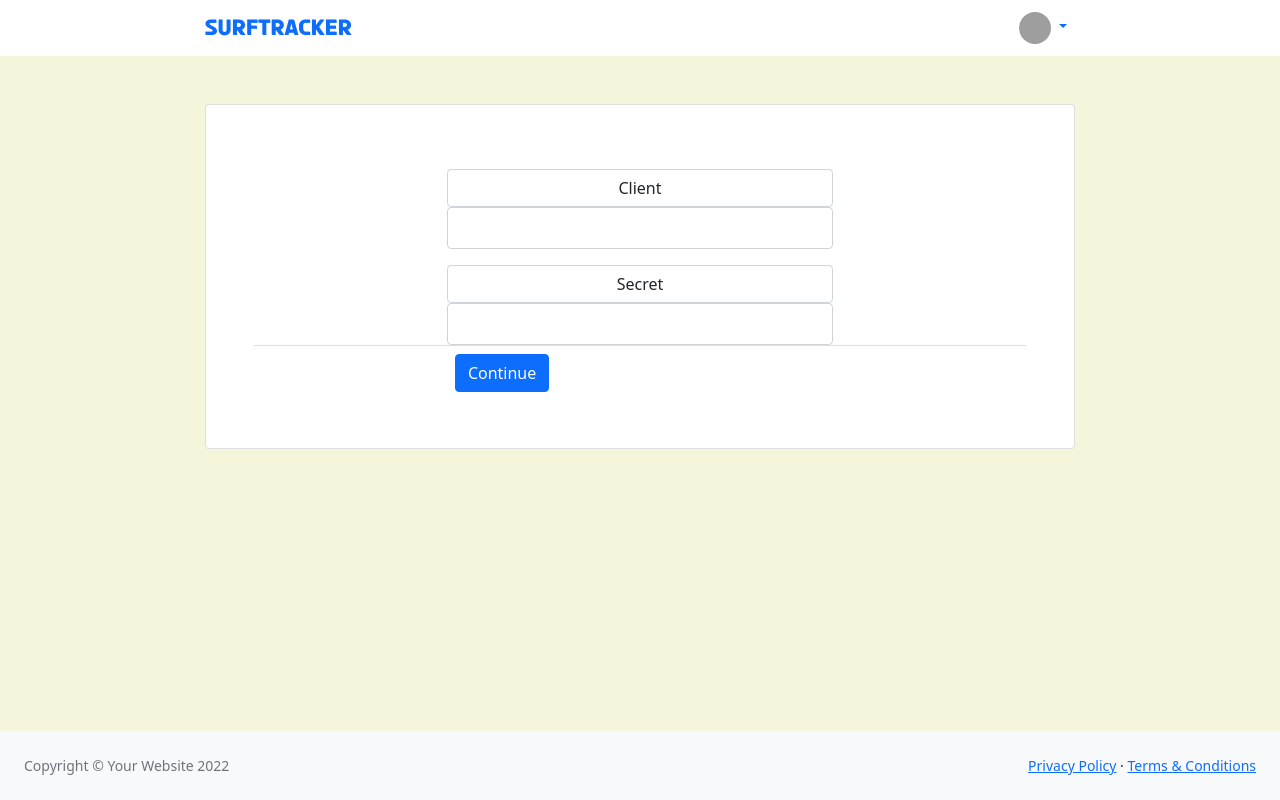
After one commit to filpedias/SurfTracker, a Django app: page /strava/login/ in a window 1280 px wide. The commit adds this page. Run offline with Django 4.2, Linux system fonts and the light colour scheme; some libraries are stand-ins or nearby versions; grey boxes are pictures that could not be loaded.

Commit message:
Strava Login: first commit

```diff
--- a/main/urls.py
+++ b/main/urls.py
@@ -11,6 +11,7 @@ urlpatterns = [
     re_path(r'^accounts/login/$', views.login, name="login"),
     re_path(r'^$', views.home, name="home"),
     re_path(r'^session/(?P<session_id>[0-9]+)/$', views.session, name="session"),
+    re_path(r'^strava/login/$', views.strava_login, name="strava_login")
 
 ]
 
--- a/main/views.py
+++ b/main/views.py
@@ -116,7 +116,28 @@ def session(request, session_id):
         'surfer': session.surfer,
         'session': session,
         'session_data': session_data
-
     }
 
     return render(request, 'session.html', {'vc': vc})
+
+
+
+@require_http_methods(["GET", "POST"])
+def strava_login(request):
+
+    if request.method == 'POST':
+        data = request.POST.copy()
+        if 'client_id' in data and 'client_secret' in data:
+            client_id = data['client_id']
+            client_secret = data['client_secret']
+            print(client_id, client_secret)
+
+
+    vc = {
+        'surfer': request.user
+    }
+
+
+
+
+    return render(request, 'strava_login.html', {'vc': vc})
--- a/static/css/home.css
+++ b/static/css/home.css
@@ -167,3 +167,11 @@
 .cursor-pointer:hover{
     cursor: pointer;
 }
+
+.ml-a {
+  margin-left:auto;
+}
+
+.mr-a {
+  margin-right:auto;
+}
--- a/templates/home.html
+++ b/templates/home.html
@@ -68,7 +68,7 @@
                                         </div>
                                         <div class="text-center mt-3 mb-3">
                                             <a onclick="click_update_strava()" class="btn btn-outline-strava cursor-pointer">
-                                                <span>Update with Strava Data</span>
+                                                <span>Connect with Strava</span>
                                                 <img class="strava-logo" src="{% static 'avatars/strava_logo.png'%}">
                                             </a>
                                         </div>
@@ -139,7 +139,6 @@
 <script>
 
     function click_update_strava(){
-        console.log("ASDASDA")
         window.location='/strava/login/';
     }
 
--- /dev/null
+++ b/templates/strava_login.html
@@ -0,0 +1,93 @@
+<!DOCTYPE html>
+{% load static %}
+<html lang="en">
+    <head>
+        <meta charset="utf-8" />
+        <meta http-equiv="X-UA-Compatible" content="IE=edge" />
+        <meta name="viewport" content="width=device-width, initial-scale=1, shrink-to-fit=no" />
+        <meta name="description" content="" />
+        <meta name="author" content="" />
+        <title>Strava Login | SurfTracker</title>
+        <link rel="shortcut icon" type="image/png" href="{% static 'favicon.ico' %}"/>
+        <link href="https://cdn.jsdelivr.net/npm/simple-datatables@latest/dist/style.css" rel="stylesheet" />
+        <link href="{% static 'css/styles.css' %}" rel="stylesheet" />
+        <link href="{% static 'css/home.css' %}" rel="stylesheet" /><script src="https://cdn.jsdelivr.net/npm/bootstrap@5.1.3/dist/js/bootstrap.bundle.min.js" crossorigin="anonymous"></script>
+        <script src="https://use.fontawesome.com/releases/v6.1.0/js/all.js" crossorigin="anonymous"></script>
+
+</script>
+    </head>
+    <body class="sb-nav-fixed">
+        <nav class="sb-topnav navbar navbar-expand navbar-bg">
+            <div class="navbar-content">
+              <!-- Navbar Brand-->
+              <a class="navbar-brand" href="index.html">SurfTracker</a>
+
+              <!-- Navbar-->
+              <ul class="navbar-nav">
+
+                  <li class="nav-item dropdown">
+                      <a class="nav-link dropdown-toggle" id="navbarDropdown" href="#" role="button" data-bs-toggle="dropdown" aria-expanded="false">
+                        <img class="avatar-img avatar-sm" src="{% static 'avatars/'%}{{vc.surfer.id}}.png">
+                      </a>
+                      <ul class="dropdown-menu dropdown-menu-end" aria-labelledby="navbarDropdown">
+                          <li><a class="dropdown-item" href="#!">Settings</a></li>
+                          <li><a class="dropdown-item" href="#!">Activity Log</a></li>
+                          <li><hr class="dropdown-divider" /></li>
+                          <li><a class="dropdown-item" href="/user/logout">Logout</a></li>
+                      </ul>
+                  </li>
+              </ul>
+            </div>
+        </nav>
+        <div id="layoutSidenav">
+
+            <div id="layoutSidenav_content">
+                <main>
+                    <div class="page-content">
+                        <div class="row mt-5 ">
+                            <div class="col-xl-12 col-md-12">
+                                <form role="form" method="post">
+                                    {% csrf_token %}
+                                    <div class="card profile-card">
+                                        <div class="card-body p-4 m-4">
+                                            <div class="text-center  ml-a mr-a w-50">
+                                                <label class="form-control mt-3" for="client_id">Client</label>
+                                                <input class="form-control p-2" name="client_id">
+                                                <label class="form-control mt-3" for="client_secret">Secret</label>
+                                                <input class="form-control p-2" name="client_secret">
+                                            </form>
+                                        </div>
+                                        <div class="card-footer d-flex align-items-center justify-content-between ">
+                                            <div class="w-50 ml-a mr-a">
+                                                <button type="submit" class="btn btn-primary">Continue</button>
+                                            </div>
+                                        </div>
+                                    </div>
+                                </form>
+                            </div>
+                        </div>
+                    </div>
+                </main>
+                <footer class="py-4 bg-light mt-auto">
+                    <div class="container-fluid px-4">
+                        <div class="d-flex align-items-center justify-content-between small">
+                            <div class="text-muted">Copyright &copy; Your Website 2022</div>
+                            <div>
+                                <a href="#">Privacy Policy</a>
+                                &middot;
+                                <a href="#">Terms &amp; Conditions</a>
+                            </div>
+                        </div>
+                    </div>
+                </footer>
+            </div>
+        </div>
+        <script src="https://cdn.jsdelivr.net/npm/bootstrap@5.1.3/dist/js/bootstrap.bundle.min.js" crossorigin="anonymous"></script>
+
+    </body>
+</html>
+
+<script>
+
+
+</script>
```
